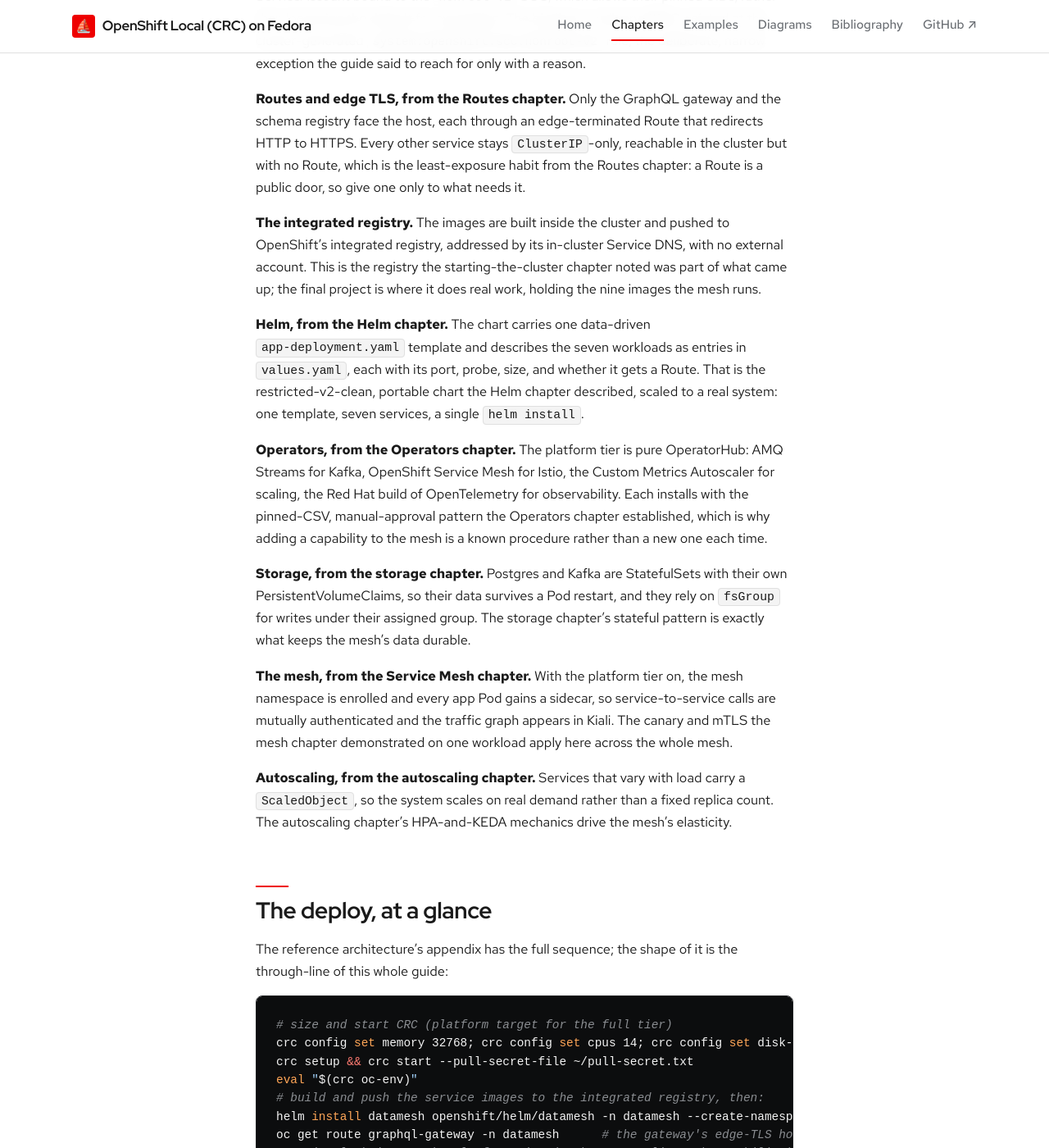
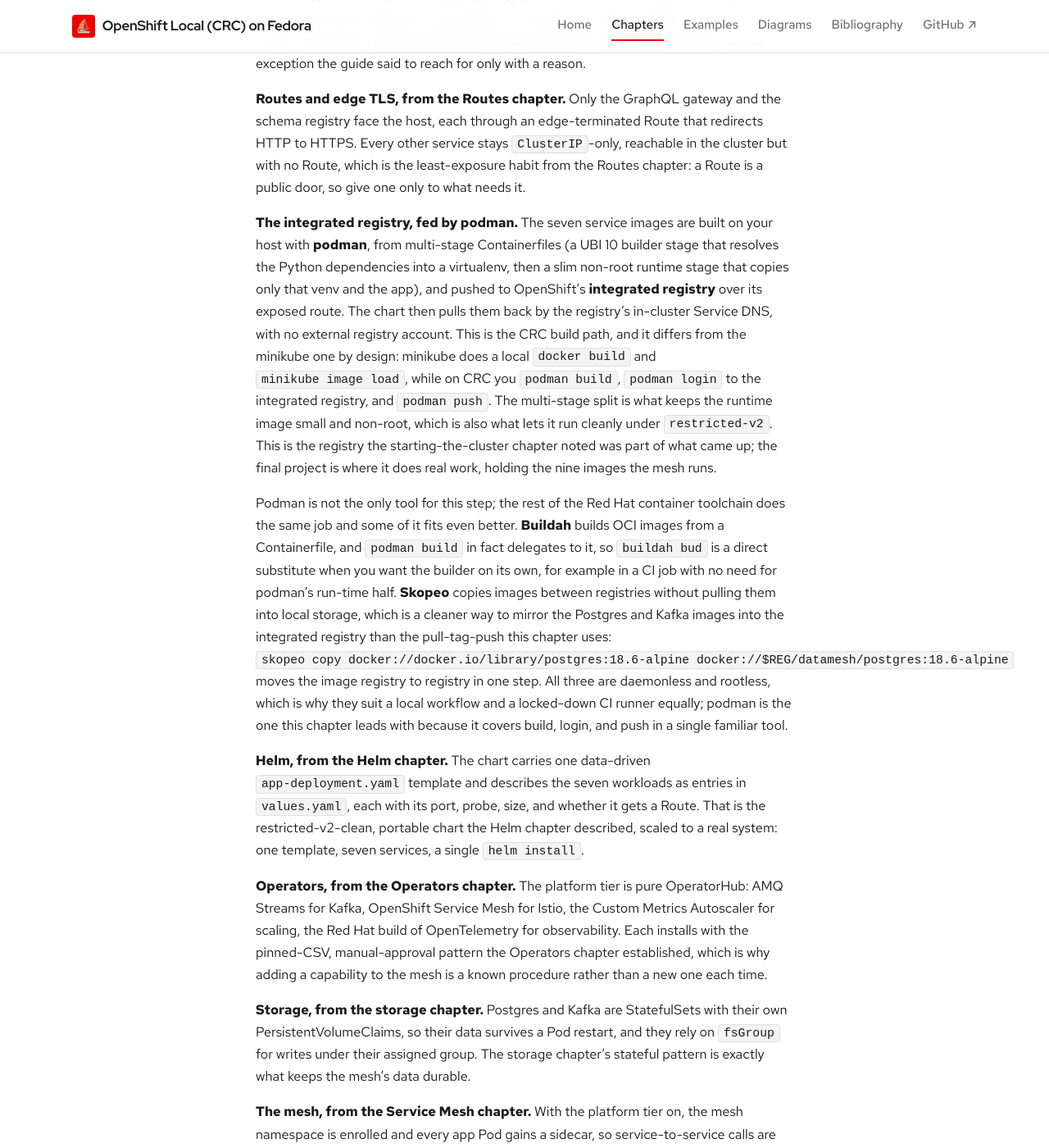
Before and after one commit to patterncatalyst/openshift-local-on-fedora, a Jekyll site: the page built from _docs/17-capstone.md, in a window 1280 px wide and 1400 px high, scrolled down 2966 px. Shown: the whole window at 82% size. Built offline with Jekyll 4.4.1, drawn with Linux system fonts in a browser that asks for light colours; some web fonts are replaced; some of the changed text lies outside the part shown.

Commit message:
docs(site): §17 build-method detail (podman multi-stage -> integrated registry)
- correct 'built inside the cluster' to podman multi-stage build on the host then
  push to the integrated registry (the CRC path vs minikube docker build+load)
- add buildah (buildah bud) and skopeo (registry-to-registry copy) as daemonless
  alternatives
- WIP: §17 still needs the live-run rewrite after the reference-arch protobuf fix,
  plus the chapter-spine retrofit (objectives/why/deeper-coverage)

````diff
--- a/_docs/17-capstone.md
+++ b/_docs/17-capstone.md
@@ -91,10 +91,30 @@ Every other service stays `ClusterIP`-only, reachable in the cluster but with no
 which is the least-exposure habit from the Routes chapter: a Route is a public door, so
 give one only to what needs it.
 
-**The integrated registry.** The images are built inside the cluster and pushed to
-OpenShift's integrated registry, addressed by its in-cluster Service DNS, with no external
-account. This is the registry the starting-the-cluster chapter noted was part of what came
-up; the final project is where it does real work, holding the nine images the mesh runs.
+**The integrated registry, fed by podman.** The seven service images are built on your host
+with **podman**, from multi-stage Containerfiles (a UBI 10 builder stage that resolves the
+Python dependencies into a virtualenv, then a slim non-root runtime stage that copies only
+that venv and the app), and pushed to OpenShift's **integrated registry** over its exposed
+route. The chart then pulls them back by the registry's in-cluster Service DNS, with no
+external registry account. This is the CRC build path, and it differs from the minikube one
+by design: minikube does a local `docker build` and `minikube image load`, while on CRC you
+`podman build`, `podman login` to the integrated registry, and `podman push`. The multi-stage
+split is what keeps the runtime image small and non-root, which is also what lets it run
+cleanly under `restricted-v2`. This is the registry the starting-the-cluster chapter noted was
+part of what came up; the final project is where it does real work, holding the nine images
+the mesh runs.
+
+Podman is not the only tool for this step; the rest of the Red Hat container toolchain does the
+same job and some of it fits even better. **Buildah** builds OCI images from a Containerfile,
+and `podman build` in fact delegates to it, so `buildah bud` is a direct substitute when you
+want the builder on its own, for example in a CI job with no need for podman's run-time half.
+**Skopeo** copies images between registries without pulling them into local storage, which is a
+cleaner way to mirror the Postgres and Kafka images into the integrated registry than the
+pull-tag-push this chapter uses: `skopeo copy docker://docker.io/library/postgres:18.6-alpine
+docker://$REG/datamesh/postgres:18.6-alpine` moves the image registry to registry in one step.
+All three are daemonless and rootless, which is why they suit a local workflow and a locked-down
+CI runner equally; podman is the one this chapter leads with because it covers build, login, and
+push in a single familiar tool.
 
 **Helm, from the Helm chapter.** The chart carries one data-driven `app-deployment.yaml`
 template and describes the seven workloads as entries in `values.yaml`, each with its port,
@@ -128,15 +148,22 @@ The reference architecture's appendix has the full sequence; the shape of it is
 through-line of this whole guide:
 
 ```bash
-# size and start CRC (platform target for the full tier)
-crc config set memory 32768; crc config set cpus 14; crc config set disk-size 100
+# size and start CRC
+crc config set memory 32768; crc config set cpus 12; crc config set disk-size 100
 crc setup && crc start --pull-secret-file ~/pull-secret.txt
 eval "$(crc oc-env)"
-# build and push the service images to the integrated registry, then:
-helm install datamesh openshift/helm/datamesh -n datamesh --create-namespace
+# expose the integrated registry and log podman in to it
+oc patch configs.imageregistry.operator.openshift.io/cluster \
+  --type merge -p '{"spec":{"defaultRoute":true}}'
+REG=$(oc get route default-route -n openshift-image-registry -o jsonpath='{.spec.host}')
+podman login -u "$(oc whoami)" -p "$(oc whoami -t)" --tls-verify=false "$REG"
+oc new-project datamesh
+# build the 7 images with podman (multi-stage Containerfiles) and push to the registry,
+# mirroring Postgres and Kafka into it too
+./openshift/build-and-push.sh -r "$REG" -n datamesh --mirror-infra
+# deploy the live core
+helm upgrade --install datamesh openshift/helm/datamesh --namespace datamesh
 oc get route graphql-gateway -n datamesh      # the gateway's edge-TLS hostname
-# optional: bring up the platform tier (mesh, autoscaling, observability)
-./openshift/platform/install-platform.sh
 ```
 
 A detail the reference appendix calls out and worth carrying here: on first start the app
````
